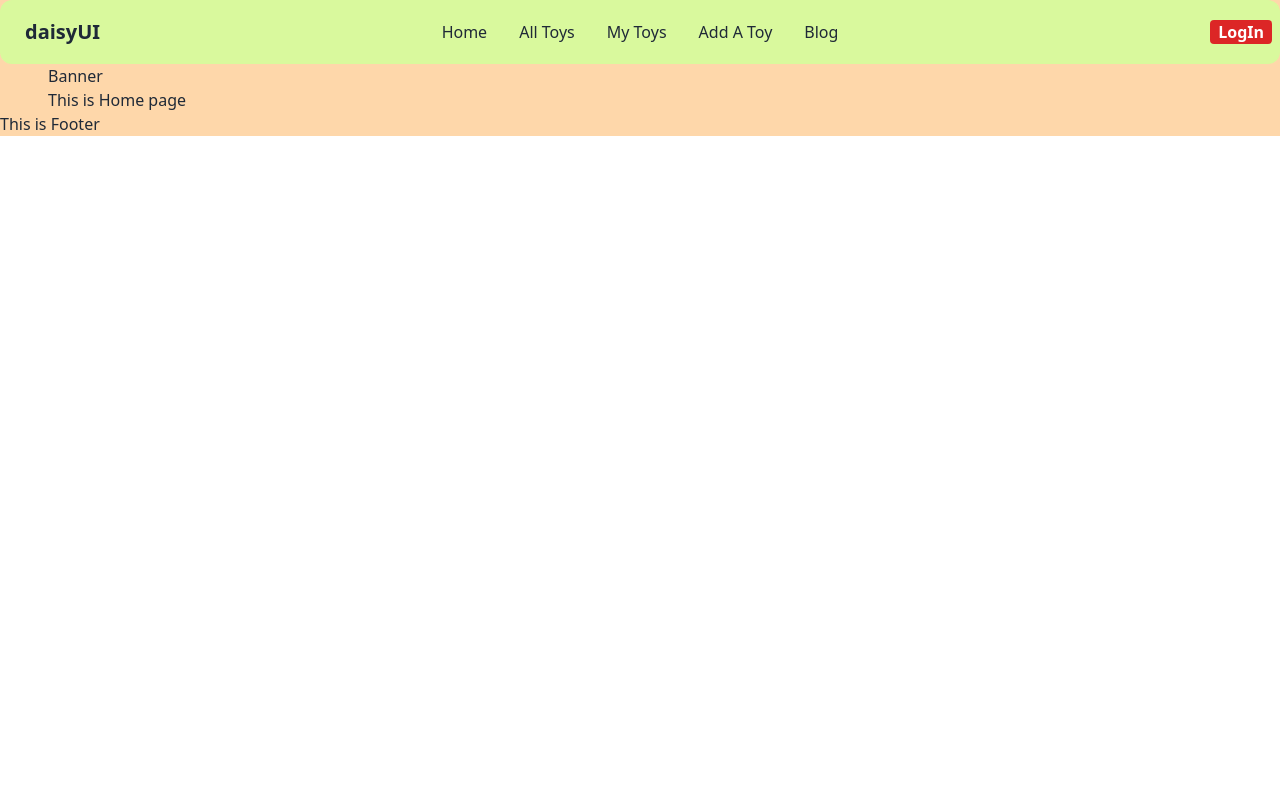
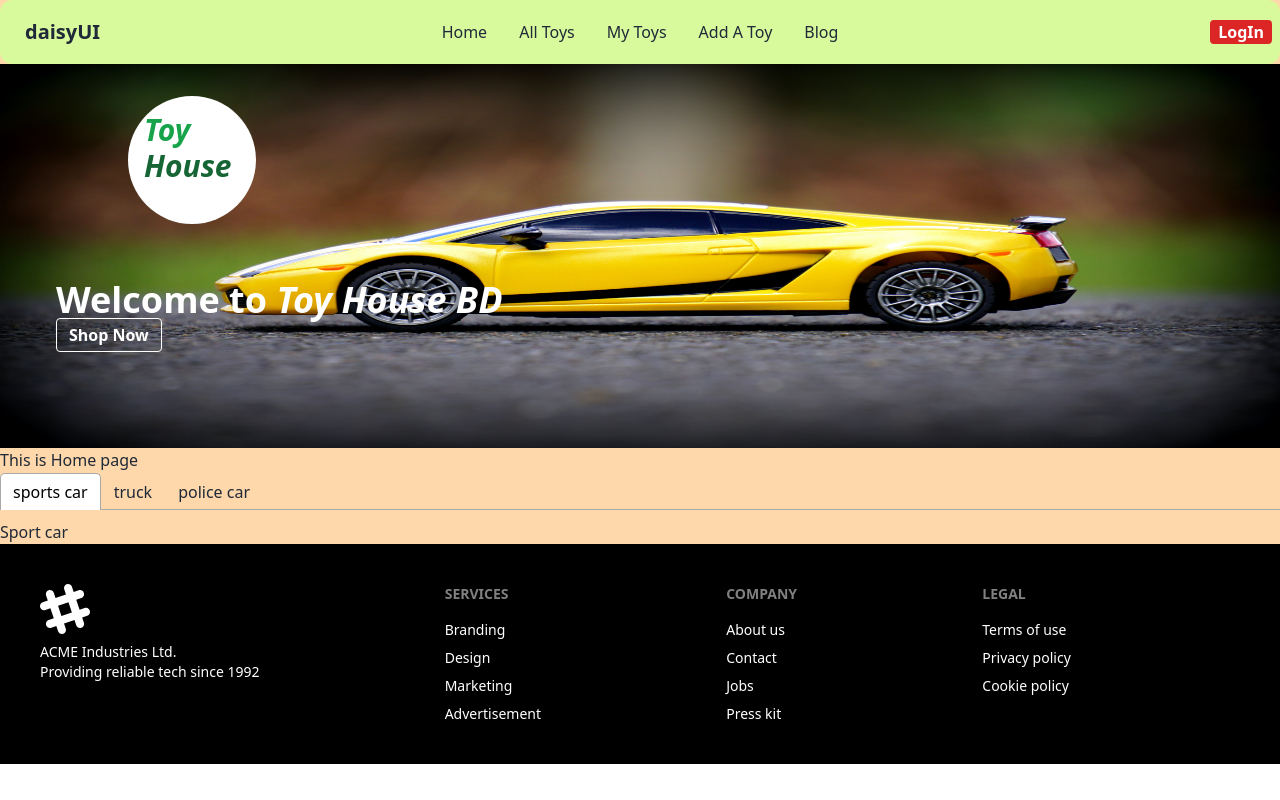
Before and after one commit to najmul905/toy-house-bd, a React (Vite) app: page / in a window 1280 px wide. Built offline with nearby package versions, Linux system fonts and the light colour scheme; no server answers.

Commit message:
create a banner section

```diff
--- a/package.json
+++ b/package.json
@@ -11,12 +11,14 @@
   },
   "dependencies": {
     "daisyui": "^2.51.6",
+    "dotenv": "^16.0.3",
     "firebase": "^9.22.0",
     "localforage": "^1.10.0",
     "match-sorter": "^6.3.1",
     "react": "^18.2.0",
     "react-dom": "^18.2.0",
     "react-router-dom": "^6.11.2",
+    "react-tabs": "^6.0.1",
     "sort-by": "^1.2.0"
   },
   "devDependencies": {
--- /dev/null
+++ b/src/AuthProvider/AuthProvider.jsx
@@ -0,0 +1,40 @@
+import React, { createContext, useEffect, useState } from 'react';
+import { createUserWithEmailAndPassword, getAuth, onAuthStateChanged, signOut} from "firebase/auth";
+import app from '../firebase';
+export const contextProvider=createContext(null)
+const AuthProvider = ({children}) => {
+   const auth=getAuth(app)
+
+
+const [user,setUser]=useState(null)
+const [loader,setLoader]=useState(true)
+useEffect(()=>{
+    const unsubscribe=onAuthStateChanged(auth,createUser=>{
+        console.log('current user is here',createUser)
+        setUser(createUser)
+        setLoader(false)
+    })
+    return()=>{
+        unsubscribe()
+    }
+},[])
+
+const logOut=()=>{
+    signOut(auth)
+}
+
+
+const createUser=(email,password)=>{
+   return createUserWithEmailAndPassword(auth,email,password)
+}
+const information={createUser,logOut,user}
+    return (
+        <div>
+            <contextProvider.Provider value={information}>
+                {children}
+            </contextProvider.Provider>
+        </div>
+    );
+};
+
+export default AuthProvider;
--- a/src/Components/Home/Banner/Banner.jsx
+++ b/src/Components/Home/Banner/Banner.jsx
@@ -1,10 +1,26 @@
 import React from 'react';
-
+import image from '../../../../public/banner2.jpg'
 const Banner = () => {
     return (
-        <div>
-            <h2>Banner</h2>
-        </div>
+<div className=' relative'>
+
+<div>
+<div>
+<h2 className='hover:text-white font-bold italic text-3xl bg-white p-4 rounded-full h-32 w-32 absolute bottom-56 left-32'>
+    <span className='text-green-600 hover:text-rose-500'>Toy</span> <span className='text-green-800 hover:text-rose-500'>House</span>
+</h2>
+</div>
+<div>
+<h1 className='text-4xl font-bold text-white absolute bottom-32 left-14'>Welcome to <span className='italic'>Toy House BD</span></h1>
+<button className='border border-white rounded hover:bg-yellow-900 text-white px-3 py-1 font-bold absolute left-14 bottom-24'>Shop Now</button>
+</div>
+</div>
+<div>
+<img className='h-96 w-full' src={image} alt="" />
+</div>
+
+
+</div>
     );
 };
 
--- a/src/Components/Home/Footer/Footer.jsx
+++ b/src/Components/Home/Footer/Footer.jsx
@@ -3,7 +3,32 @@
 const Footer = () => {
     return (
         <div>
-            <h1>This is Footer</h1>
+            <footer className="footer p-10 bg-black text-white">
+  <div>
+    <svg width="50" height="50" viewBox="0 0 24 24" xmlns="http://www.w3.org/2000/svg" fillRule="evenodd" clipRule="evenodd" className="fill-current"><path d="M22.672 15.226l-2.432.811.841 2.515c.33 1.019-.209 2.127-1.23 2.456-1.15.325-2.148-.321-2.463-1.226l-.84-2.518-5.013 1.677.84 2.517c.391 1.203-.434 2.542-1.831 2.542-.88 0-1.601-.564-1.86-1.314l-.842-2.516-2.431.809c-1.135.328-2.145-.317-2.463-1.229-.329-1.018.211-2.127 1.231-2.456l2.432-.809-1.621-4.823-2.432.808c-1.355.384-2.558-.59-2.558-1.839 0-.817.509-1.582 1.327-1.846l2.433-.809-.842-2.515c-.33-1.02.211-2.129 1.232-2.458 1.02-.329 2.13.209 2.461 1.229l.842 2.515 5.011-1.677-.839-2.517c-.403-1.238.484-2.553 1.843-2.553.819 0 1.585.509 1.85 1.326l.841 2.517 2.431-.81c1.02-.33 2.131.211 2.461 1.229.332 1.018-.21 2.126-1.23 2.456l-2.433.809 1.622 4.823 2.433-.809c1.242-.401 2.557.484 2.557 1.838 0 .819-.51 1.583-1.328 1.847m-8.992-6.428l-5.01 1.675 1.619 4.828 5.011-1.674-1.62-4.829z"></path></svg>
+    <p>ACME Industries Ltd.<br/>Providing reliable tech since 1992</p>
+  </div>
+  <div>
+    <span className="footer-title">Services</span>
+    <a className="link link-hover">Branding</a>
+    <a className="link link-hover">Design</a>
+    <a className="link link-hover">Marketing</a>
+    <a className="link link-hover">Advertisement</a>
+  </div>
+  <div>
+    <span className="footer-title">Company</span>
+    <a className="link link-hover">About us</a>
+    <a className="link link-hover">Contact</a>
+    <a className="link link-hover">Jobs</a>
+    <a className="link link-hover">Press kit</a>
+  </div>
+  <div>
+    <span className="footer-title">Legal</span>
+    <a className="link link-hover">Terms of use</a>
+    <a className="link link-hover">Privacy policy</a>
+    <a className="link link-hover">Cookie policy</a>
+  </div>
+</footer>
         </div>
     );
 };
--- a/src/Components/Home/Header/Header.jsx
+++ b/src/Components/Home/Header/Header.jsx
@@ -1,7 +1,17 @@
 import React from 'react';
+import { useContext } from 'react';
 import { Link } from 'react-router-dom';
+import { contextProvider } from '../../../AuthProvider/AuthProvider';
 
 const Header = () => {
+const {logOut,user}=useContext(contextProvider)
+
+const handelLogOut=()=>{
+  logOut()
+  .then(result=>{console.log(result)})
+  .catch(error=>{console.log(error)})
+}
+
     return (
         <div className=''>
             {/*  Website logo, Website name, Home, All Toys, My Toys, Add A Toy, Blogs, and User profile picture. */}
@@ -31,7 +41,9 @@
     </ul>
   </div>
   <div className="navbar-end">
-    <Link to='logIn'><button className='bg-red-600 text-white font-bold px-2 rounded'>LogIn</button></Link>
+    {user?<Link to='logIn'><button onClick={handelLogOut} className='bg-red-600 text-white font-bold px-2 rounded'>LogOut</button></Link>:
+   <Link to='logIn'><button className='bg-red-600 text-white font-bold px-2 rounded'>LogIn</button></Link>}
+
   </div>
 </div>
         </div>
--- a/src/Components/Home/Home/Home.jsx
+++ b/src/Components/Home/Home/Home.jsx
@@ -2,13 +2,17 @@
 import HeaderLayOut from '../HeaderLayOut/HeaderLayOut';
 import Footer from '../Footer/Footer';
 import Banner from '../Banner/Banner';
+import ReactTab from '../ReactTab/ReactTab';
+
+
 
 const Home = () => {
     return (
-        <div className='md:mx-12 mx-4'>
+        <div className=''>
 
             <Banner></Banner>
             <h1>This is Home page</h1>
+           <ReactTab></ReactTab>
 
         </div>
     );
--- /dev/null
+++ b/src/Components/Home/ReactTab/ReactTab.jsx
@@ -0,0 +1,28 @@
+import React from 'react';
+import { Tab, Tabs, TabList, TabPanel } from 'react-tabs';
+import 'react-tabs/style/react-tabs.css';
+const ReactTab = () => {
+    return (
+        <div>
+             <Tabs>
+    <TabList>
+      <Tab>sports car</Tab>
+      <Tab>truck</Tab>
+      <Tab>police car</Tab>
+    </TabList>
+
+    <TabPanel>
+      <h2>Sport car</h2>
+    </TabPanel>
+    <TabPanel>
+      <h2>Truck</h2>
+    </TabPanel>
+    <TabPanel>
+      <h2>Police car</h2>
+    </TabPanel>
+  </Tabs>
+        </div>
+    );
+};
+
+export default ReactTab;
--- a/src/Components/LogIn/LogIn.jsx
+++ b/src/Components/LogIn/LogIn.jsx
@@ -1,7 +1,15 @@
 import React from 'react';
 import { Link } from 'react-router-dom';
+import { GoogleAuthProvider, getAuth, signInWithPopup } from "firebase/auth";
+const LogIn = () => {
+  const auth = getAuth();
+const provider=new GoogleAuthProvider()
+const handelGoogle=()=>{
+  signInWithPopup(auth,provider)
+  .then(result=>{console.log(result.user)})
+  .catch(error=>{console.log(error)})
+}
 
-const LogIn = () => {
     return (
         <div>
             <h1>LogIn</h1>
@@ -30,6 +38,7 @@
           <button className="btn btn-primary">LogIn</button>
 
           <br />
+          <button onClick={handelGoogle}>SingIn with Google</button>
           <div className='text-center'> <Link to="/singUp"><button className="btn btn-link">Create a new account</button></Link></div>
 
         </div>
--- a/src/Components/SingUp/SingUp.jsx
+++ b/src/Components/SingUp/SingUp.jsx
@@ -1,25 +1,60 @@
-import React from 'react';
+import React, { useContext } from 'react';
 import { Link } from 'react-router-dom';
+import AuthProvider, { contextProvider } from '../../AuthProvider/AuthProvider';
+
+import { updateProfile } from 'firebase/auth';
 
 const SingUp = () => {
+const {createUser}=useContext(contextProvider)
+
+
+const handelSingUp=(event)=>{
+event.preventDefault();
+const form=event.target;
+const name=form.name.value;
+const image=form.image.value;
+const email=form.email.value;
+const password=form.password.value;
+console.log(name,image,email,password)
+
+createUser(email,password)
+.then(result=>{
+  const user=result.user
+  updateUser(user,name,image)
+  console.log(user)
+})
+.catch(error=>{
+  console.log(error)
+})
+}
+
+const updateUser=(user,image,name)=>{
+  updateProfile(user,{
+    displayName:name,
+    photoURL:image
+  })
+  .then(result=>{console.log(result.user)})
+  .catch(error=>{console.log(error)})
+}
+
     return (
         <div>
             <div className="">
   <div className="hero-content ">
     <div className="card flex-shrink-0 w-full max-w-sm shadow-2xl bg-base-100">
     <h1 className="text-3xl mt-3 font-bold text-center">SingUp Now</h1>
-      <form className="card-body">
+      <form onSubmit={handelSingUp} className="card-body">
         <div className="form-control">
           <label className="label">
             <span className="label-text">Name</span>
           </label>
-          <input type="text" placeholder="Name" name='name' className="input input-bordered" required/>
+          <input type="text" placeholder="Name" name='name' className="input input-bordered" />
         </div>
         <div className="form-control">
           <label className="label">
             <span className="label-text">Photo URL</span>
           </label>
-          <input type="text" placeholder="Photo URL" name='Photo URL' className="input input-bordered" required/>
+          <input type="text" placeholder="Photo URL" name='image' className="input input-bordered" />
           <label className="label">
           </label>
         </div>
--- a/src/firebase.js
+++ b/src/firebase.js
@@ -4,6 +4,7 @@
 // https://firebase.google.com/docs/web/setup#available-libraries
 
 // Your web app's Firebase configuration
+
 const firebaseConfig = {
   apiKey: import.meta.env.VITE_apiKey,
   authDomain: import.meta.env.VITE_authDomain,
--- a/src/main.jsx
+++ b/src/main.jsx
@@ -14,6 +14,7 @@
 import Blog from './Components/Home/Blog/Blog.jsx';
 import LogIn from './Components/LogIn/LogIn.jsx';
 import SingUp from './Components/SingUp/SingUp.jsx';
+import AuthProvider from './AuthProvider/AuthProvider.jsx';
 
 const router = createBrowserRouter([
   {
@@ -55,6 +56,8 @@
 
 ReactDOM.createRoot(document.getElementById('root')).render(
   <React.StrictMode>
-     <RouterProvider router={router} />
+    <AuthProvider>
+    <RouterProvider router={router} />
+    </AuthProvider>
   </React.StrictMode>,
 )
```
Also changed, not shown: public/banner2.jpg (added), 1 other file (tests, documents, lock files or other folders).
